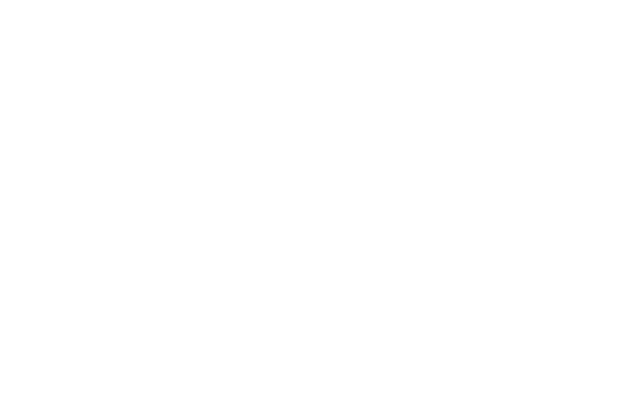
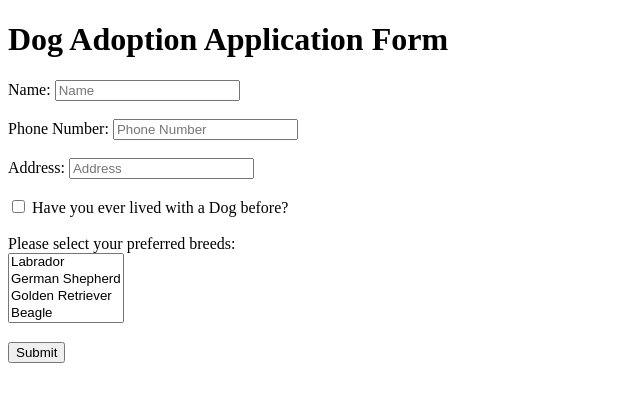
Before and after one commit to acciojob/dog-adoption-application-Tazh-nik, a website: page main.html in a window 1280 px wide. Shown: the whole page, without its empty margins (0-640 px from the left). Drawn offline with Linux system fonts and the light colour scheme.

Commit message:
created a submission

```diff
--- a/main.html
+++ b/main.html
@@ -1,16 +1,53 @@
+
 <!DOCTYPE html>
+<html lang="en">
+<head>
+    <meta charset="UTF-8">
+    <meta name="viewport" content="width=device-width, initial-scale=1.0">
+    <title>Dog Adoption Application</title>
+</head>
+<body>
 
-<html>
+    <h1>Dog Adoption Application Form</h1>
 
-<head>
-	<link rel="stylesheet" href="styles.css">
-</head>
+    <form>
 
-<body>
-	<!-- the entire body must be written by student -->
-    <script type="text/javascript" src="./script.js">
-</script>
+        <label for="name">Name:</label>
+        <input type="text" id="name" placeholder="Name">
+        <br><br>
+
+        <label for="phone">Phone Number:</label>
+        <input type="text" id="phone" placeholder="Phone Number">
+        <br><br>
+
+        <label for="address">Address:</label>
+        <input type="text" id="address" placeholder="Address">
+        <br><br>
+
+        <input type="checkbox" id="checkbox"
+               value="Have you ever lived with a Dog before?">
+        <label for="checkbox">
+            Have you ever lived with a Dog before?
+        </label>
+        <br><br>
+
+        <label for="multiSelect">
+            Please select your preferred breeds:
+        </label>
+        <br>
+
+        <select id="multiSelect" multiple>
+            <option value="Labrador">Labrador</option>
+            <option value="German Shepherd">German Shepherd</option>
+            <option value="Golden Retriever">Golden Retriever</option>
+            <option value="Beagle">Beagle</option>
+            <option value="Poodle">Poodle</option>
+        </select>
+        <br><br>
+
+        <input type="submit" id="submit" value="Submit">
+
+    </form>
 
 </body>
-
 </html>
```
